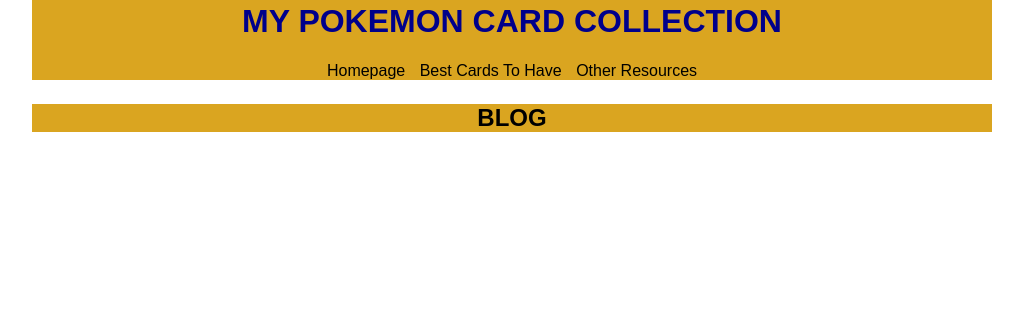
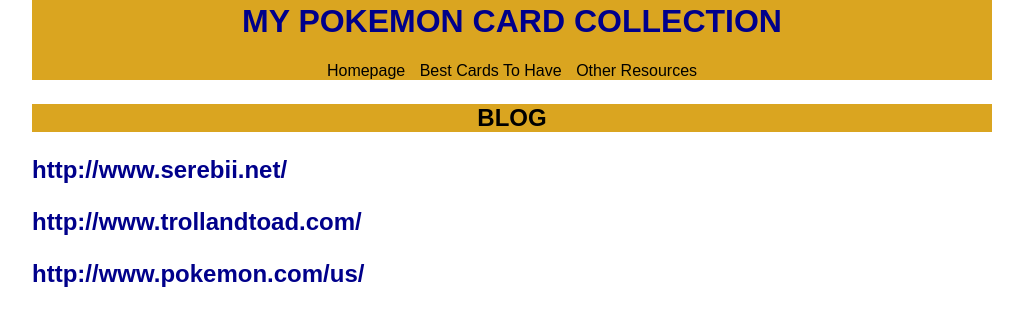
Before and after one commit to zavalaedgar/zavalaedgar.github.io, a plain HTML site: page other-resources.html in a window 1280 px wide. Shown: the part 287-612 px from the top of the page, without its empty margins (128-1151 px from the left). Drawn offline with Linux system fonts and the light colour scheme.

Commit message:
Update other-resources.html

```diff
--- a/other-resources.html
+++ b/other-resources.html
@@ -31,3 +31,18 @@
 </h2>
 </header>
 </nav>
+
+<h2>
+    <p>
+        http://www.serebii.net/
+    </p>
+
+    <p>
+        http://www.trollandtoad.com/
+    </p>
+
+    <p>
+        http://www.pokemon.com/us/
+    </p>
+
+</h2>
```
